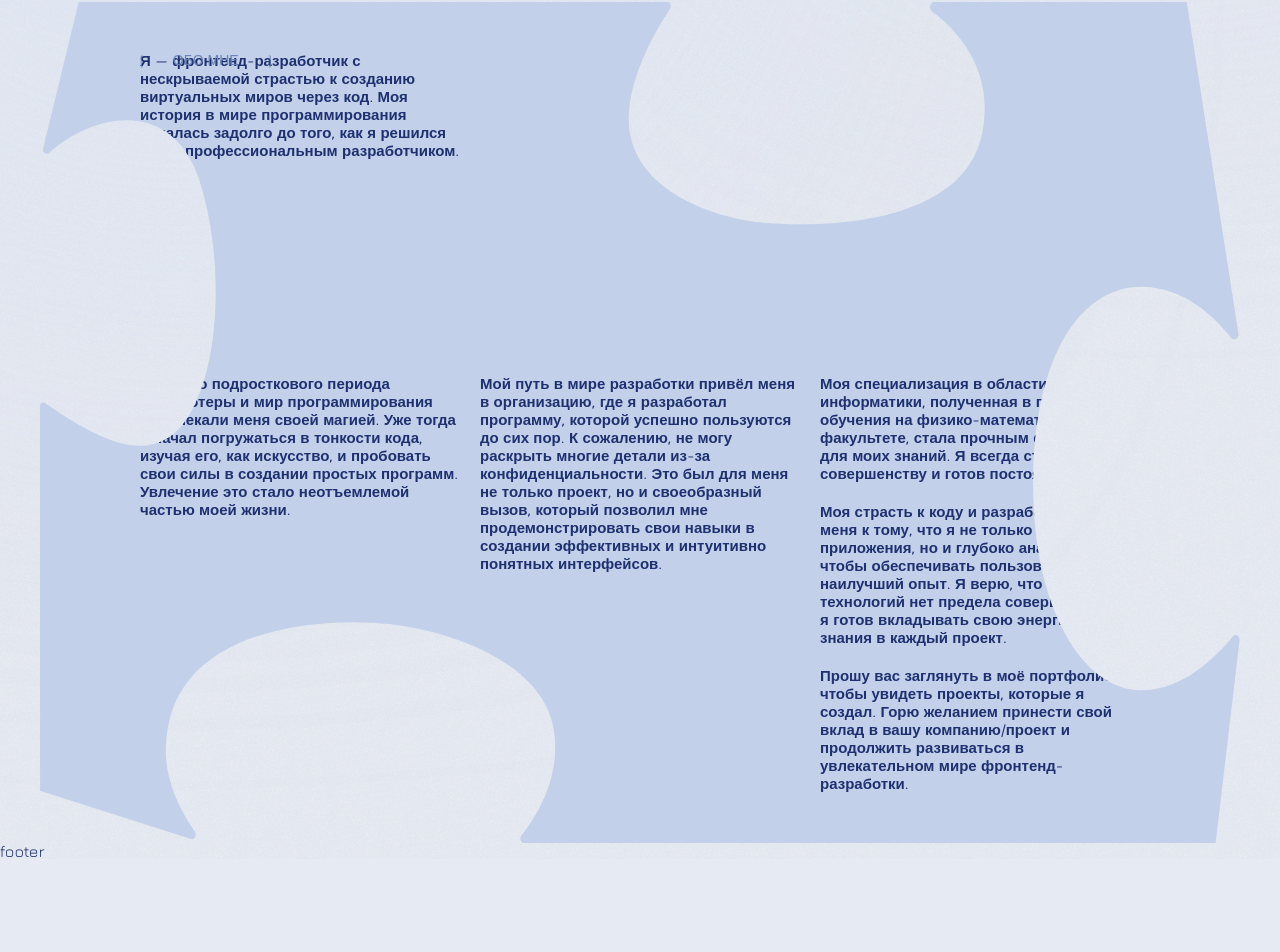
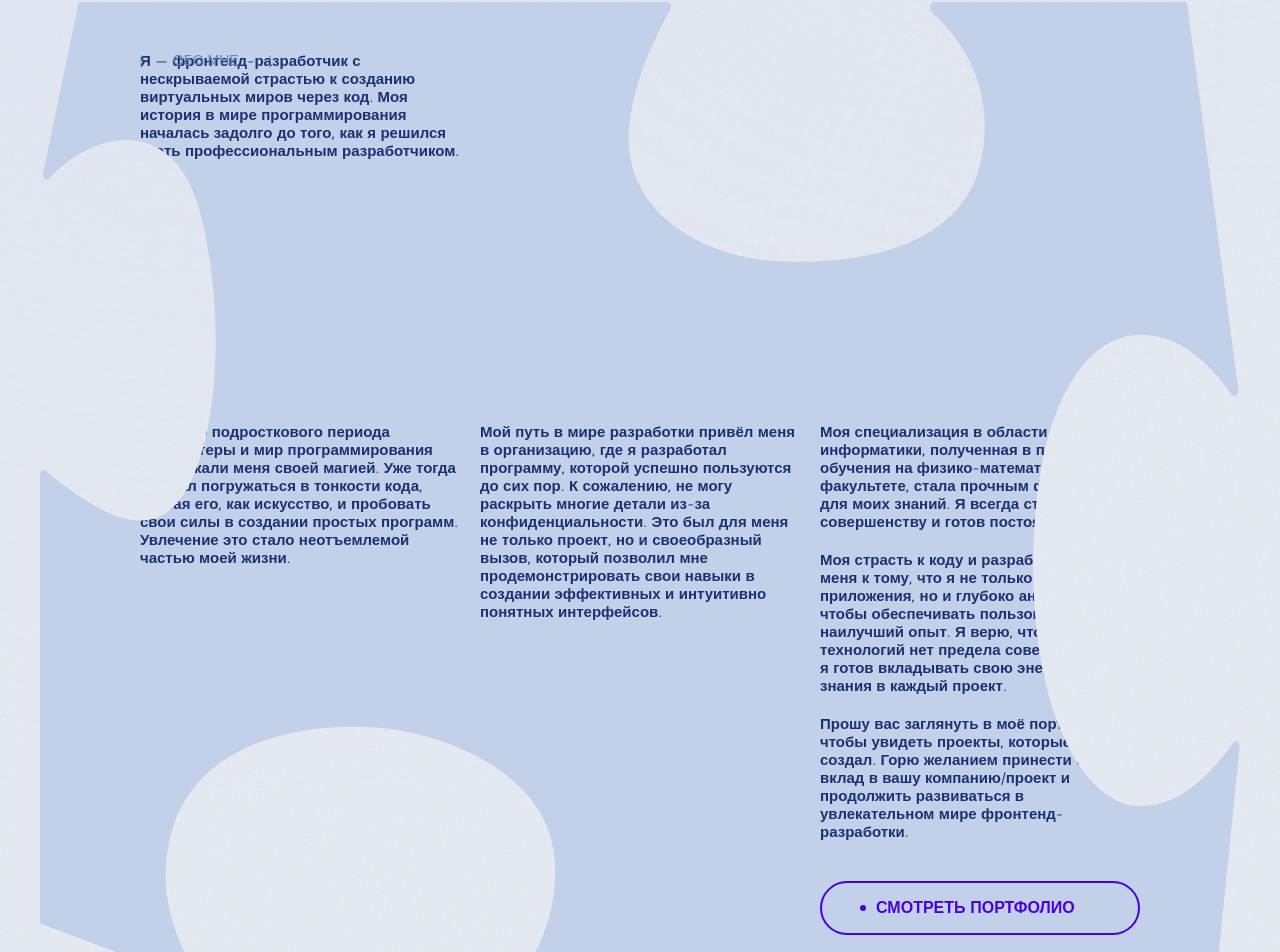
Before and after one commit to Alex-Nicalace/webcraft, a React (Vite) app: page / in a window 1280 px wide. Shown: the part 798-1750 px from the top of the page. Before the commit the page ends 1657 px from the top, so only its background shows below. Built offline with nearby package versions, Linux system fonts and the light colour scheme.

Commit message:
adaptive 1281

```diff
--- a/src/components/AboutMe/AboutMe.scss
+++ b/src/components/AboutMe/AboutMe.scss
@@ -11,22 +11,20 @@
     background-color: var(--color-about-me-bg);
     aspect-ratio: 1800/1060;
   }
-  // &__box {
-
-  // }
+  &__box {
+    margin: 0 auto;
+    @include adaptiveValue('width', 890, 700, $containerWidth, $pc);
+  }
   // .about-me__heading
   &__heading {
     position: absolute;
   }
   &__content {
-    margin: 0 auto;
     display: grid;
     grid-template:
       'i1 . .'
       'i2 i3 i4' 1fr / 1fr 1fr 1fr;
     gap: rem(20);
-
-    @include adaptiveValue('width', 890, 700, $containerWidth, $pc);
   }
 
   &__item-text {
@@ -36,7 +34,7 @@
 
     &:nth-child(1) {
       grid-area: i1;
-      aspect-ratio: 283/268;
+      aspect-ratio: 283/310;
     }
     &:nth-child(2) {
       grid-area: i2;
@@ -62,6 +60,7 @@
 
   &__button {
     margin-top: rem(40);
+    min-width: max-content;
     grid-column: 3/4;
   }
 }
--- a/src/components/AboutMe/AboutMe.tsx
+++ b/src/components/AboutMe/AboutMe.tsx
@@ -2,13 +2,14 @@ import Container from '../Container';
 import './AboutMe.scss';
 import { TAboutMeProps } from './AboutMe.types';
 import PuzzleSvg from '../../assets/img/puzzles/puzzle-second-screen.svg?react';
+import Button from '../ui/Button';
 
 function AboutMe({ className }: TAboutMeProps): JSX.Element {
   return (
     <Container tag="section" className={['about-me', className].join(' ')}>
       <div className="about-me__wrapper">
         <h2 className="about-me__heading heading">Обо мне</h2>
-        {/* <div className="about-me__box"> */}
+        <div className="about-me__box">
           <div className="about-me__content text-typing">
             <div className="about-me__item-text">
               <p>
@@ -22,9 +23,9 @@ function AboutMe({ className }: TAboutMeProps): JSX.Element {
               <p>
                 С самого подросткового периода компьютеры и мир программирования
                 привлекали меня своей магией. Уже тогда я начал погружаться в
-              тонкости кода, изучая его, как искусство, и пробовать свои силы в
-              создании простых программ. Увлечение это стало неотъемлемой частью
-              моей жизни.
+                тонкости кода, изучая его, как искусство, и пробовать свои силы
+                в создании простых программ. Увлечение это стало неотъемлемой
+                частью моей жизни.
               </p>
             </div>
             <div className="about-me__item-text">
@@ -59,12 +60,12 @@ function AboutMe({ className }: TAboutMeProps): JSX.Element {
               </p>
             </div>
           </div>
-        {/* <div className="about-me__box-button">
+          <div className="about-me__box-button">
             <Button className="about-me__button" variant="button-secondary">
               Смотреть портфолио
             </Button>
-          </div> */}
-        {/* </div> */}
+          </div>
+        </div>
       </div>
       <PuzzleSvg className="clip-path" />
     </Container>
```
Lines whose indentation alone changed are shown as unchanged.
